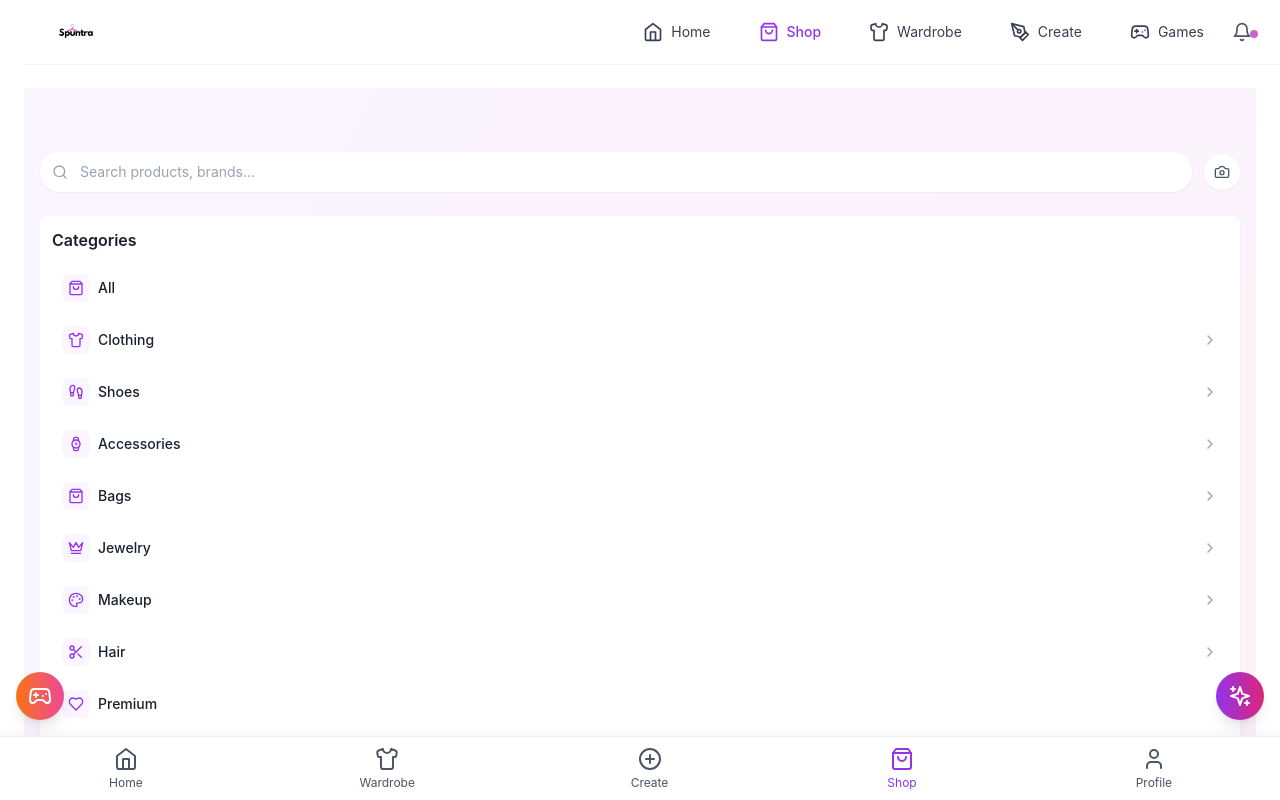
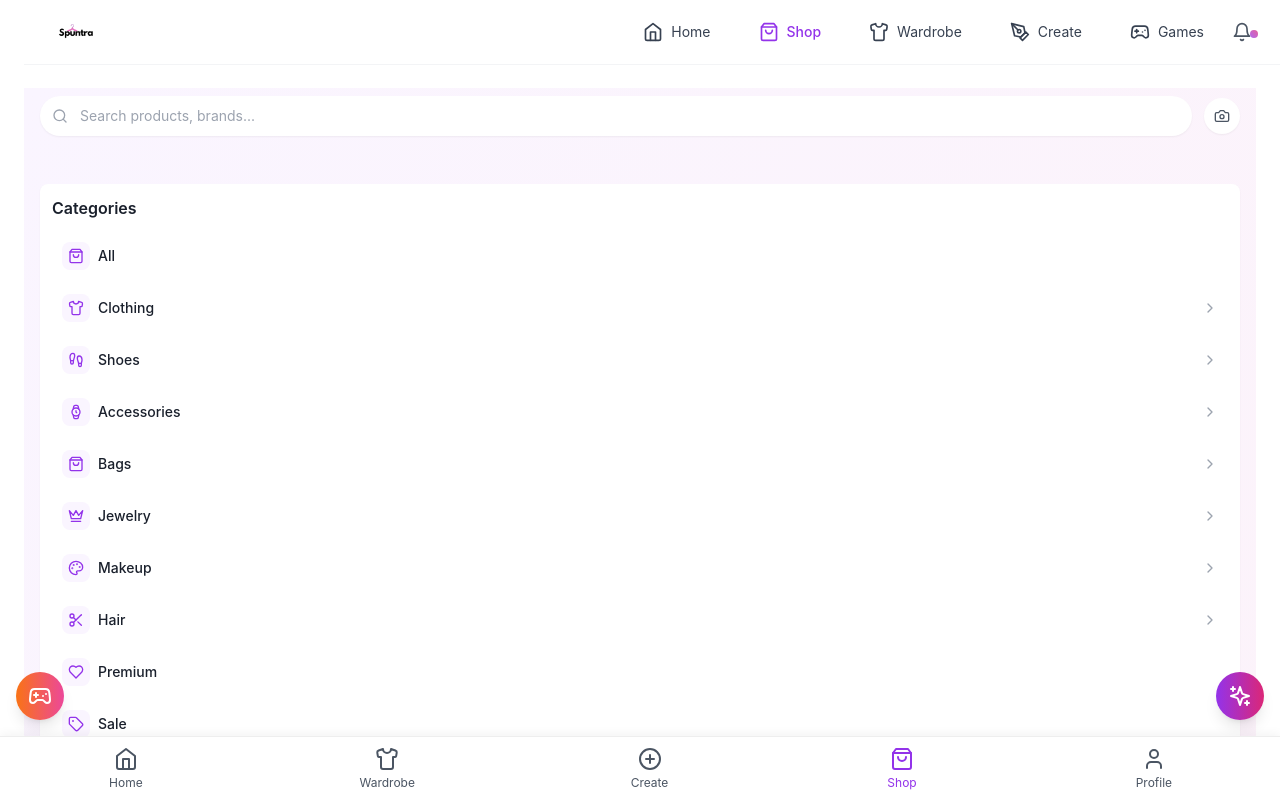
Before and after one commit to dejy100/spuntrademo-v1, a React (Vite) app: page /shop in a window 1280 px wide. Built offline with nearby package versions, Linux system fonts and the light colour scheme.

Commit message:
fix: reduce gap between header and search
- Reduce top padding to bring search closer to header
- Only changed padding, no other modifications

```diff
--- a/src/components/shop/ShopPage.tsx
+++ b/src/components/shop/ShopPage.tsx
@@ -37,8 +37,7 @@ export default function ShopPage() {
   return (
     <div className="min-h-screen bg-gradient-to-br from-purple-50 to-pink-50">
       <Header />
-
-      <main className="px-4 pt-16 pb-16">
+      <div className="flex flex-col gap-6 p-4 pt-2 pb-32">
         {/* Header with Search */}
         <div className="flex items-center gap-3 mb-6">
           <div className="flex-1 relative">
@@ -139,7 +138,7 @@ export default function ShopPage() {
             <DealsSection />
           </motion.div>
         </div>
-      </main>
+      </div>
     </div>
   );
 }
```
